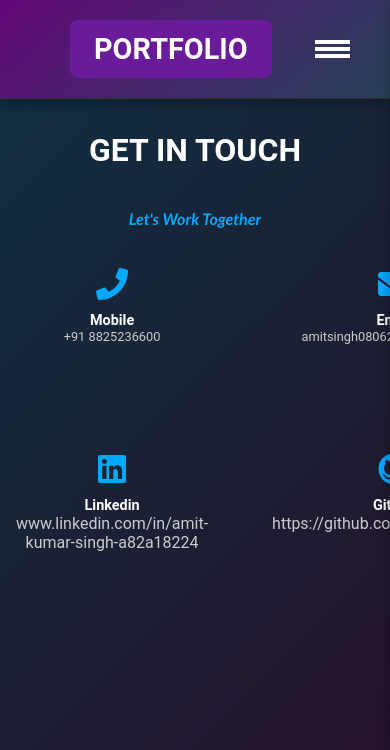
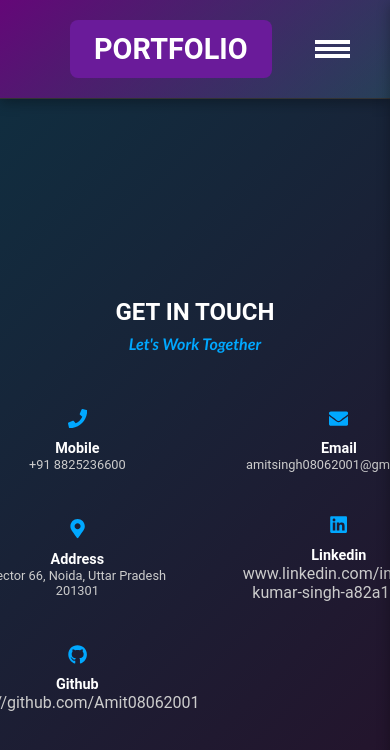
Before and after one commit to Amit08062001/Portfolio, a React (Vite) app: page /#/contact in a window 390 px wide. Shown: the top 750 px of the page. Built offline with nearby package versions, Linux system fonts and the light colour scheme.

Commit message:
changes in projects , contact, experience

```diff
--- a/src/Components/About.css
+++ b/src/Components/About.css
@@ -16,6 +16,7 @@
     font-size: 2.5rem;
     margin-top: 4rem;
     text-align: center;
+    color: #d400ff;
 }
 
 
@@ -24,9 +25,9 @@
     color: #ffffff;
     padding: 40px;
     border-radius: 15px;
-    margin: 20px 0;
+    margin: 0 auto;
     overflow: hidden;
-    width: 80%;
+
 }
 
   .education h1 {
@@ -34,6 +35,7 @@
     margin-bottom: 20px;
     padding-bottom: 15px;
     text-align: center;
+    color: rgb(187, 0, 255);
   }
 
   .education .timeline ul {
--- a/src/Components/Contact.css
+++ b/src/Components/Contact.css
@@ -1,14 +1,16 @@
-/* Contact Container */
 .contact-container {
     color: #ffffff;
     min-height: 100vh;
+    display: flex;
+    flex-direction: column;
+    justify-content: center;
+    align-items: center;
     position: relative;
     overflow: hidden;
     margin: 0 auto;
     width: 100%;
   }
 
-/* Overlay Background */
   .contact-container::before {
     content: '';
     position: absolute;
@@ -22,142 +24,137 @@
     z-index: -1;
   }
 
-/* Contact Title */
   .contact-title {
     font-size: 3.5rem;
     text-align: center;
-    margin: 2rem; /* Remove bottom margin */
-    padding-bottom: 0.5rem; /* Small padding to create space below title */
+    margin: 0;
+    padding-bottom: 0.5rem;
   }
 
-/* Contact Subtitle */
   .contact-subtitle {
     font-size: 1.5rem;
     color: #00a8ff;
     text-align: center;
-    margin: 0; /* Remove bottom margin */
-    padding-bottom: 3rem; /* Small padding for spacing */
+    margin: 0;
+    padding-bottom: 3rem;
     font-style: italic;
     font-family: 'Gill Sans MT', Calibri, 'Trebuchet MS', sans-serif;
   }
 
-/* Contact Info Grid */
   .contact-info {
     display: grid;
-    grid-template-columns: repeat(3,1fr); /* Responsive grid */
+    grid-template-columns: repeat(3, 1fr);
     gap: 2rem;
-    padding: 0; /* Remove extra padding */
+    padding: 0;
+    width: 100%;
+    justify-content: center;
+    align-items: center;
   }
 
-/* Contact Item */
   .contact-item {
     text-align: center;
-    margin: 0; /* Remove extra margin */
-    padding: 1rem; /* Add padding inside each item */
+    padding: 1rem;
   }
 
-/* Contact Icon */
   .contact-icon {
     font-size: 3.5rem;
     color: #00a8ff;
-    margin: 0; /* Remove bottom margin */
-    padding-bottom: 1rem; /* Small padding for spacing */
+    margin: 0;
+    padding-bottom: 1rem;
   }
 
-/* Contact Item Heading */
   .contact-item h3 {
     font-size: 1.2rem;
-    margin: 0; /* Remove bottom margin */
+    margin: 0;
   }
 
-/* Contact Item Paragraph */
   .contact-item p {
     font-size: 1rem;
     color: #cccccc;
-    margin: 0; /* Remove bottom margin */
+    margin: 0;
   }
 
-/* Contact Item Links */
   .contact-item a {
     color: #cccccc;
     text-decoration: none;
   }
 
-/* Footer */
   .contact-footer {
     position: absolute;
     bottom: 0;
     left: 0;
     right: 0;
     padding: 1rem;
-    border-top: 1px solid rgba(255, 255, 255, 0.1);
-    text-align: center; /* Center text in footer */
+    text-align: center;
   }
 
-/* Footer Name */
   .footer-name {
     font-size: 2.5rem;
     font-weight: bold;
     letter-spacing: 2px;
-    margin: 0; /* Remove bottom margin */
+    margin: 0;
     -webkit-text-stroke: 1px white;
     -webkit-text-fill-color: transparent;
   }
 
-/* Footer Year */
   .footer-year {
     font-size: 1rem;
     color: #cccccc;
-    margin: 0; /* Remove bottom margin */
+    margin: 0;
   }
 
-/* Responsive Design */
   @media screen and (max-width: 768px) {
     .contact-title {
-        font-size: 2.5rem; /* Adjust font size for smaller screens */
-        padding-bottom: 0.5rem; /* Adjust padding */
+      font-size: 2.5rem;
+      padding-bottom: 0.5rem;
     }
 
     .contact-subtitle {
-        font-size: 1.2rem; /* Adjust font size for smaller screens */
-        padding-bottom: 2rem; /* Adjust padding */
+      font-size: 1.2rem;
+      padding-bottom: 2rem;
     }
 
     .contact-icon {
-        font-size: 2.5rem; /* Adjust icon size for smaller screens */
-        padding-bottom: 0.5rem; /* Adjust padding */
+      font-size: 2.5rem;
+      padding-bottom: 0.5rem;
     }
 
     .contact-item h3 {
-        font-size: 1rem; /* Adjust heading size for smaller screens */
+      font-size: 1rem;
     }
 
     .contact-item p {
-        font-size: 0.9rem; /* Adjust paragraph size for smaller screens */
+      font-size: 0.9rem;
     }
   }
 
   @media screen and (max-width: 576px) {
     .contact-title {
-        font-size: 2rem; /* Further adjust font size for very small screens */
-        padding-bottom: 0.5rem; /* Further adjust padding */
+      font-size: 1.5rem;
+      padding-bottom: 0.5rem;
     }
 
     .contact-subtitle {
-        font-size: 1rem; /* Further adjust font size for very small screens */
-        padding-bottom: 1.5rem; /* Further adjust padding */
+      font-size: 1rem;
+      padding-bottom: 1.5rem;
     }
 
     .contact-icon {
-        font-size: 2rem; /* Further adjust icon size for very small screens */
-        padding-bottom: 0.5rem; /* Further adjust padding */
+      font-size: 1.2rem;
+      padding-bottom: 0.5rem;
     }
 
     .contact-item h3 {
-        font-size: 0.9rem; /* Further adjust heading size for very small screens */
+      font-size: 0.9rem;
     }
 
     .contact-item p {
-        font-size: 0.8rem; /* Further adjust paragraph size for very small screens */
+      font-size: 0.8rem;
+    }
+
+    .contact-info {
+      grid-template-columns: repeat(2, 1fr);
+      gap: 0.7rem;
+      padding: 1rem;
     }
   }
--- a/src/Components/Contact.jsx
+++ b/src/Components/Contact.jsx
@@ -1,9 +1,11 @@
 import React from 'react';
-import { FaPhone, FaEnvelope, FaMapMarkerAlt, FaInstagram ,FaLinkedin,FaGithub} from 'react-icons/fa';
+import { FaPhone, FaEnvelope, FaMapMarkerAlt, FaInstagram, FaLinkedin, FaGithub } from 'react-icons/fa';
 import './Contact.css';
+import Footer from './Footer';
 
 const Contact = () => {
   return (
+    <>
       <div className="contact-container">
         <h1 className="contact-title">GET IN TOUCH</h1>
         <h2 className="contact-subtitle">Let's Work Together</h2>
@@ -11,18 +13,18 @@ const Contact = () => {
         <div className="contact-info">
           <div className="contact-item">
             <FaPhone className="contact-icon" />
-          <h3> Mobile</h3>
+            <h3>Mobile</h3>
             <p>+91 8825236600</p>
           </div>
           <div className="contact-item">
             <FaEnvelope className="contact-icon" />
-          <h3>Email </h3>
+            <h3>Email</h3>
             <p>amitsingh08062001@gmail.com</p>
           </div>
           <div className="contact-item">
             <FaMapMarkerAlt className="contact-icon" />
             <h3>Address</h3>
-          <p>Sector 66, Noida, UttarPradesh <br></br> 201301</p>
+            <p>Sector 66, Noida, Uttar Pradesh <br /> 201301</p>
           </div>
           <div className="contact-item">
             <FaLinkedin className="contact-icon" />
@@ -35,8 +37,9 @@ const Contact = () => {
             <a href='https://github.com/Amit08062001'>https://github.com/Amit08062001</a>
           </div>
         </div>
-
       </div>
+      <Footer />
+    </>
   );
 };
 
--- a/src/Components/Project.jsx
+++ b/src/Components/Project.jsx
@@ -12,7 +12,7 @@ const Project = () => {
       <div className="project-grid">
         <div className="project-card">
           <img src={project1Image} alt="project" />
-          <h3>MelodyStream</h3>
+          <h3 className='projrct-card-h'>MelodyStream</h3>
           <p>MelodyStream is a modern music streaming web application designed to offer a seamless and interactive user experience. The application features a clean and intuitive interface where users can easily navigate through different sections, play songs, and enjoy smooth transitions and animations.</p>
           <a className='github' href='https://github.com/Amit08062001/MelodyStream1'>Github</a>
           <a className='github' href='https://amit08062001.github.io/MelodyStream1/'>Live</a>
@@ -20,14 +20,14 @@ const Project = () => {
         </div>
         <div className="project-card">
           <img src={project2Image} alt="project" />
-          <h3>WheatherApp</h3>
+          <h3 className='projrct-card-h'>WheatherApp</h3>
           <p>A weather widget that fetches data from the OpenWeatherMap API, displaying dynamic background images and weather details such as temperature, 'feels like' temperature, and wind speed. It features a responsive design with HTML and CSS for styling, and JavaScript for handling API interactions.</p>
           <a className='github' href='https://github.com/Amit08062001/WheatherApp/'>Github</a>
           <a className='github' href='https://amit08062001.github.io/WheatherApp/'>Live</a>
         </div>
         <div className="project-card">
           <img src={project3Image} alt="project" />
-          <h3>Fit Raho</h3>
+          <h3 className='projrct-card-h' >Fit Raho</h3>
           <p>Fit Raho is a dynamic and interactive fitness and wellness platform dedicated to empowering users to lead healthier and more active lives. The site offers a holistic approach to fitness, integrating personalized workout plans and comprehensive nutrition guides to support users health goals.</p>
           <a className='github' href='https://github.com/Amit08062001/Fit-Raho'>Github</a>
           <a className='github' href='https://amit08062001.github.io/Fit-Raho/'>Live</a>
```
Also changed, not shown: src/Components/Experience.css (+51 -78 lines), src/Components/Project.css (+29 -26 lines). Lines whose indentation alone changed are shown as unchanged.
